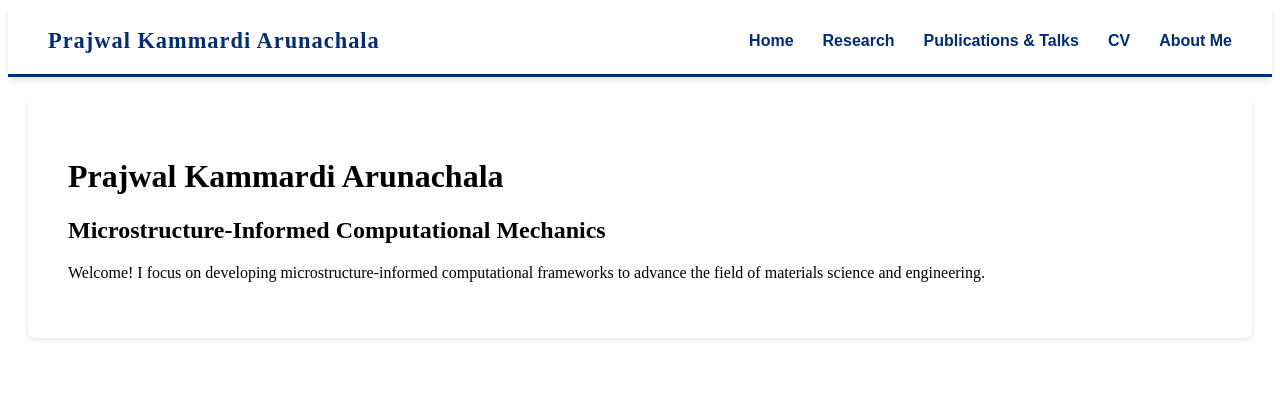
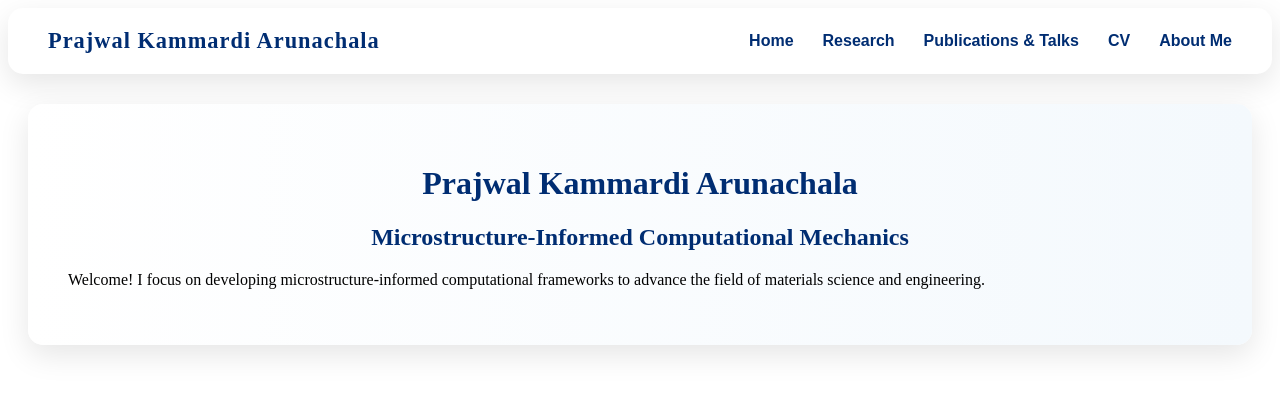
Before and after one commit to prajwalka/prajwalka.github.io, a Jekyll site: the page built from index.md, in a window 1280 px wide. Shown: the top 394 px of the page. Built offline with Jekyll 4.4.1, drawn with Linux system fonts in a browser that asks for light colours; some web fonts are replaced.

Commit message:
Changed header3

```diff
--- a/assets/style.css
+++ b/assets/style.css
@@ -3,29 +3,34 @@ header {
   display: flex;
   justify-content: space-between;
   align-items: center;
-  background-color: #ffffff;
+  background-color: #ffffff; /* White background for header */
   padding: 20px 40px;
-  box-shadow: 0 4px 6px rgba(0, 0, 0, 0.1);  /* Light shadow below */
-  margin-bottom: 20px;  /* Added bottom margin for separation from content */
-  border-bottom: 3px solid #002D72;  /* Subtle border for clean separation */
+  margin-bottom: 30px;  /* More space between header and content */
+  border-radius: 15px;  /* Rounded corners for softness */
+  box-shadow: 0 10px 30px rgba(0, 0, 0, 0.1);  /* Subtle shadow for depth */
+  transition: box-shadow 0.3s ease;  /* Smooth transition for shadow */
 }
 
-/* Title Styling */
+header:hover {
+  box-shadow: 0 15px 40px rgba(0, 0, 0, 0.2);  /* Shadow increase on hover */
+}
+
+/* Site Title */
 header .site-title {
   font-family: 'Libre Baskerville', serif;
-  font-size: 1.4em;  /* Adjusted size */
+  font-size: 1.4em;
   font-weight: bold;
   color: #002D72;
   text-decoration: none;
-  letter-spacing: 1px;  /* Slight letter spacing for elegance */
+  letter-spacing: 1px;
 }
 
-/* Navigation links styling */
+/* Navigation Links Styling */
 nav a {
   font-family: 'Computer Modern Sans', sans-serif;
   color: #002D72;
   text-decoration: none;
-  margin-left: 25px;  /* Increased spacing between links */
+  margin-left: 25px;
   font-weight: bold;
   transition: color 0.3s ease, transform 0.2s ease;
 }
@@ -35,11 +40,22 @@ nav a:hover {
   transform: scale(1.1);
 }
 
-/* Add padding to the main content */
+/* Main Content Area */
 main {
-  background: white;
+  background: linear-gradient(to right, #ffffff, #f4f9fd);  /* Soft gradient for the main content */
   padding: 40px;
-  margin: 20px;
-  border-radius: 8px;
-  box-shadow: 0 2px 5px rgba(0,0,0,0.1);
+  margin: 0 20px;  /* Margin around content */
+  border-radius: 15px;  /* Rounded corners */
+  box-shadow: 0 10px 30px rgba(0, 0, 0, 0.1);  /* Soft shadow for depth */
+  transition: box-shadow 0.3s ease;  /* Smooth transition for shadow */
 }
+
+main:hover {
+  box-shadow: 0 15px 40px rgba(0, 0, 0, 0.2);  /* Shadow increase on hover */
+}
+
+h1, h2, h3 {
+  font-family: 'Libre Baskerville', serif;
+  color: #002D72;
+  text-align: center;
+}
```
